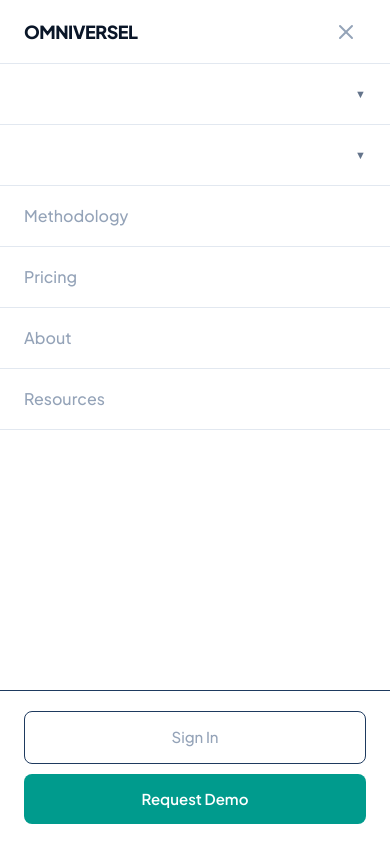
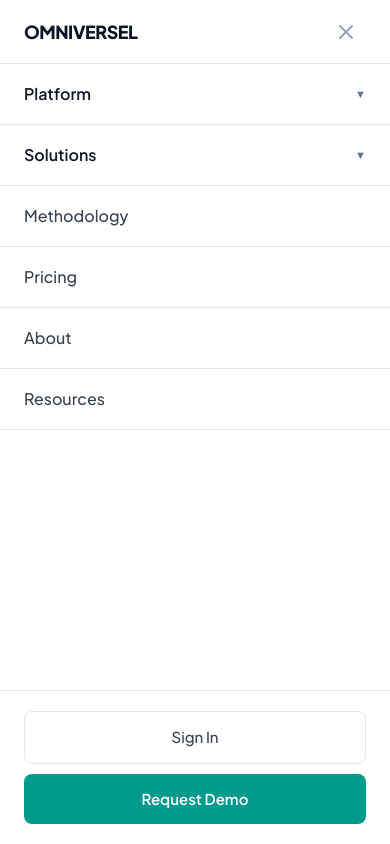
Before and after one commit to resiliagroup/resilia-platform, a Next.js app: page / in a window 390 px wide. Both pictures are taken after a click on the button "Open menu". Shown: the top 844 px of the page. Built offline with nearby package versions, Linux system fonts and the light colour scheme.

Commit message:
fix: mobil nav — Platform/Solutions buton rengi, alt menü light tema, CTA border düzeltildi

```diff
--- a/src/components/Nav.tsx
+++ b/src/components/Nav.tsx
@@ -138,19 +138,19 @@ export default function Nav() {
               {/* Platform accordion */}
               <button
                 onClick={() => setMobilePlatformOpen(v => !v)}
-                style={{ width: '100%', background: 'none', border: 'none', borderBottom: '1px solid #E2E8F0', padding: '18px 24px', display: 'flex', justifyContent: 'space-between', alignItems: 'center', cursor: 'pointer', color: '#FFFFFF', fontSize: '16px', fontWeight: 600, textAlign: 'left' }}
+                style={{ width: '100%', background: 'none', border: 'none', borderBottom: '1px solid #E2E8F0', padding: '18px 24px', display: 'flex', justifyContent: 'space-between', alignItems: 'center', cursor: 'pointer', color: '#0F172A', fontSize: '16px', fontWeight: 600, textAlign: 'left' }}
               >
                 Platform
                 <span style={{ fontSize: '11px', color: '#64748B', transition: 'transform 200ms', transform: mobilePlatformOpen ? 'rotate(180deg)' : 'rotate(0deg)' }}>▼</span>
               </button>
               {mobilePlatformOpen && (
-                <div style={{ background: '#0A1628', borderBottom: '1px solid #E2E8F0' }}>
+                <div style={{ background: '#F8FAFC', borderBottom: '1px solid #E2E8F0' }}>
                   {platformLinks.map(link => (
                     <a
                       key={link.href}
                       href={link.href}
                       onClick={() => setMobileOpen(false)}
-                      style={{ display: 'flex', alignItems: 'center', padding: '13px 24px 13px 40px', color: '#94A3B8', textDecoration: 'none', fontSize: '14px', borderBottom: '1px solid #0F2240' }}
+                      style={{ display: 'flex', alignItems: 'center', padding: '13px 24px 13px 40px', color: '#374151', textDecoration: 'none', fontSize: '14px', borderBottom: '1px solid #E2E8F0' }}
                     >
                       {link.label}
                       {link.soon && <span style={soonPill}>Soon</span>}
@@ -162,19 +162,19 @@ export default function Nav() {
               {/* Solutions accordion */}
               <button
                 onClick={() => setMobileSolutionsOpen(v => !v)}
-                style={{ width: '100%', background: 'none', border: 'none', borderBottom: '1px solid #E2E8F0', padding: '18px 24px', display: 'flex', justifyContent: 'space-between', alignItems: 'center', cursor: 'pointer', color: '#FFFFFF', fontSize: '16px', fontWeight: 600, textAlign: 'left' }}
+                style={{ width: '100%', background: 'none', border: 'none', borderBottom: '1px solid #E2E8F0', padding: '18px 24px', display: 'flex', justifyContent: 'space-between', alignItems: 'center', cursor: 'pointer', color: '#0F172A', fontSize: '16px', fontWeight: 600, textAlign: 'left' }}
               >
                 Solutions
                 <span style={{ fontSize: '11px', color: '#64748B', transition: 'transform 200ms', transform: mobileSolutionsOpen ? 'rotate(180deg)' : 'rotate(0deg)' }}>▼</span>
               </button>
               {mobileSolutionsOpen && (
-                <div style={{ background: '#0A1628', borderBottom: '1px solid #E2E8F0' }}>
+                <div style={{ background: '#F8FAFC', borderBottom: '1px solid #E2E8F0' }}>
                   {solutionLinks.map(link => (
                     <a
                       key={link.href}
                       href={link.href}
                       onClick={() => setMobileOpen(false)}
-                      style={{ display: 'block', padding: '13px 24px 13px 40px', color: '#94A3B8', textDecoration: 'none', fontSize: '14px', borderBottom: '1px solid #0F2240' }}
+                      style={{ display: 'block', padding: '13px 24px 13px 40px', color: '#374151', textDecoration: 'none', fontSize: '14px', borderBottom: '1px solid #E2E8F0' }}
                     >
                       {link.label}
                     </a>
@@ -193,7 +193,7 @@ export default function Nav() {
                   key={link.href}
                   href={link.href}
                   onClick={() => setMobileOpen(false)}
-                  style={{ display: 'block', padding: '18px 24px', color: '#94A3B8', textDecoration: 'none', fontSize: '16px', borderBottom: '1px solid #E2E8F0', fontWeight: 500 }}
+                  style={{ display: 'block', padding: '18px 24px', color: '#374151', textDecoration: 'none', fontSize: '16px', borderBottom: '1px solid #E2E8F0', fontWeight: 500 }}
                 >
                   {link.label}
                 </a>
@@ -201,11 +201,11 @@ export default function Nav() {
             </div>
 
             {/* CTA */}
-            <div style={{ padding: '20px 24px', borderTop: '1px solid #1E3A5F', display: 'flex', flexDirection: 'column', gap: '10px', flexShrink: 0 }}>
+            <div style={{ padding: '20px 24px', borderTop: '1px solid #E2E8F0', display: 'flex', flexDirection: 'column', gap: '10px', flexShrink: 0 }}>
               <a
                 href="/login"
                 onClick={() => setMobileOpen(false)}
-                style={{ display: 'block', padding: '14px', textAlign: 'center', border: '1px solid #1E3A5F', borderRadius: '8px', color: '#94A3B8', textDecoration: 'none', fontSize: '15px', fontWeight: 500 }}
+                style={{ display: 'block', padding: '14px', textAlign: 'center', border: '1px solid #E2E8F0', borderRadius: '8px', color: '#374151', textDecoration: 'none', fontSize: '15px', fontWeight: 500 }}
               >
                 Sign In
               </a>
```
